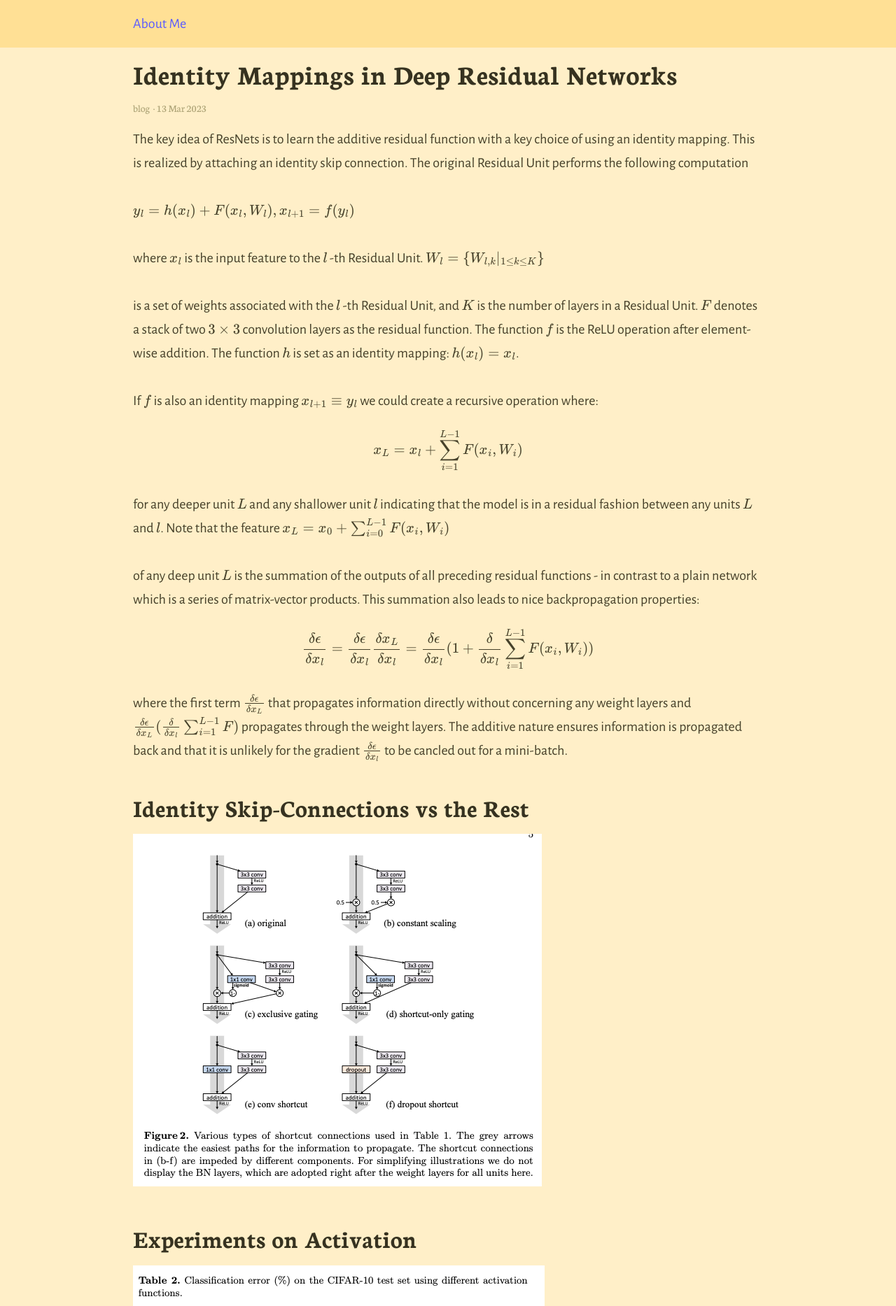
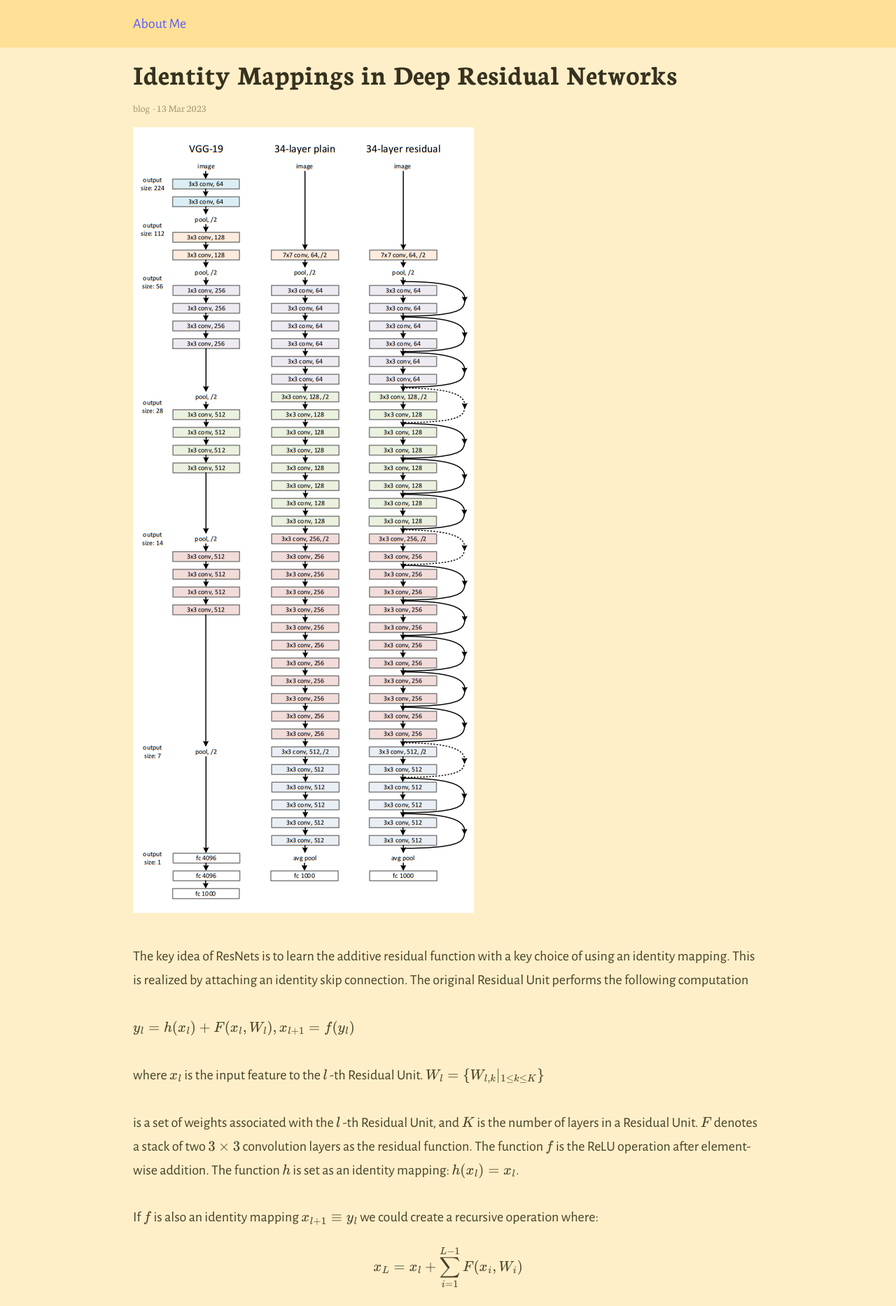
Before and after one commit to varshantdhar/varshantdhar.github.io, a Jekyll site: the page built from _posts/2023-03-13-identity-mappings-deep-residual-networks.markdown, in a window 1280 px wide. Shown: the top 1867 px of the page at 70% size. Built offline with Jekyll 4.4.1, drawn with Linux system fonts in a browser that asks for light colours; our own code applies the rules of GitHub Pages for plain Markdown files; formulas are drawn with MathJax 3.

Commit message:
Adding Resnet info + implementation done in ConvAttention

```diff
--- a/_posts/2023-03-13-identity-mappings-deep-residual-networks.markdown
+++ b/_posts/2023-03-13-identity-mappings-deep-residual-networks.markdown
@@ -9,6 +9,8 @@ tags:
     - skip_connections
     - pre_activation
 ---
+
+![alt]({{ site.url }}{{ site.baseurl }}/assets/images/resnet-skip-connections/ResNet.png)
 
 The key idea of ResNets is to learn the additive residual function with a key choice of using an identity mapping. This is realized by attaching an identity skip connection. The original Residual Unit performs the following computation
 
```
Also changed, not shown: assets/images/resnet-skip-connections/ResNet.png (added).
